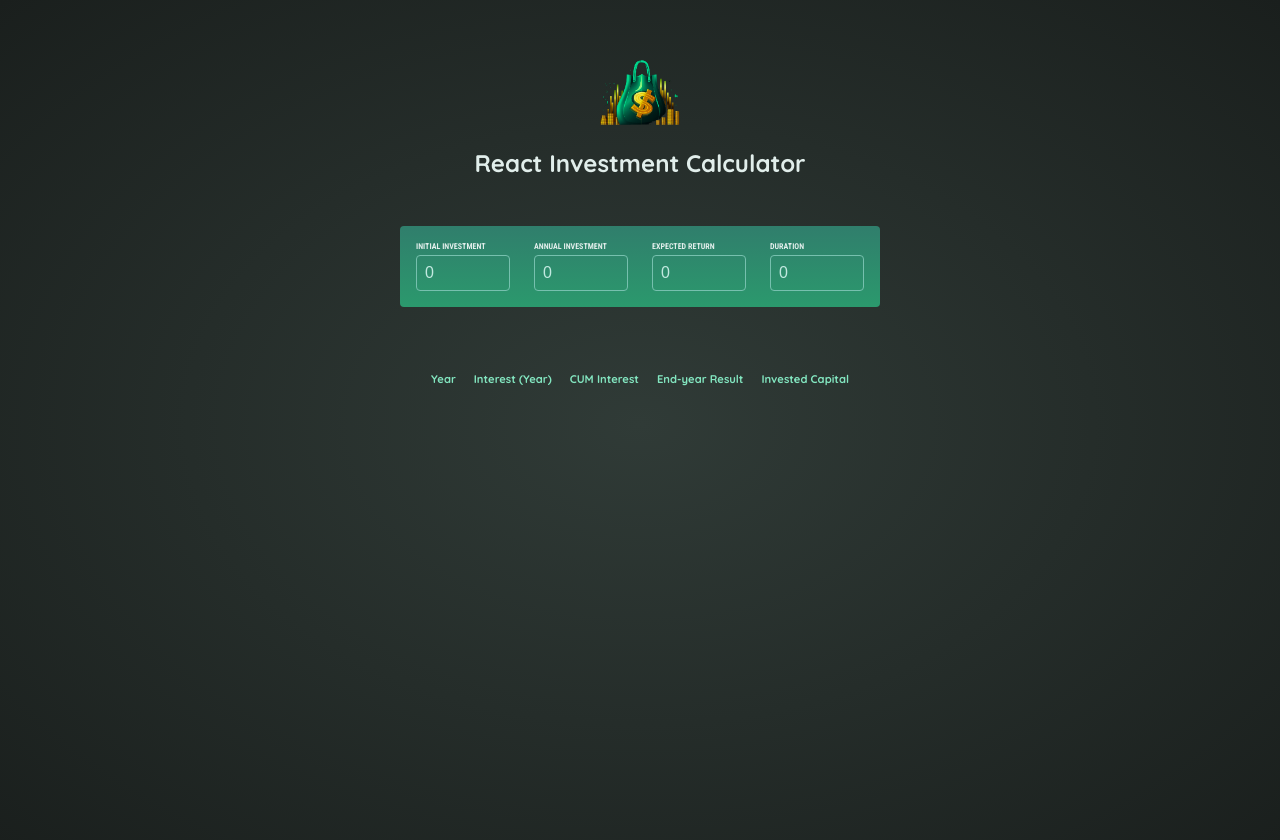
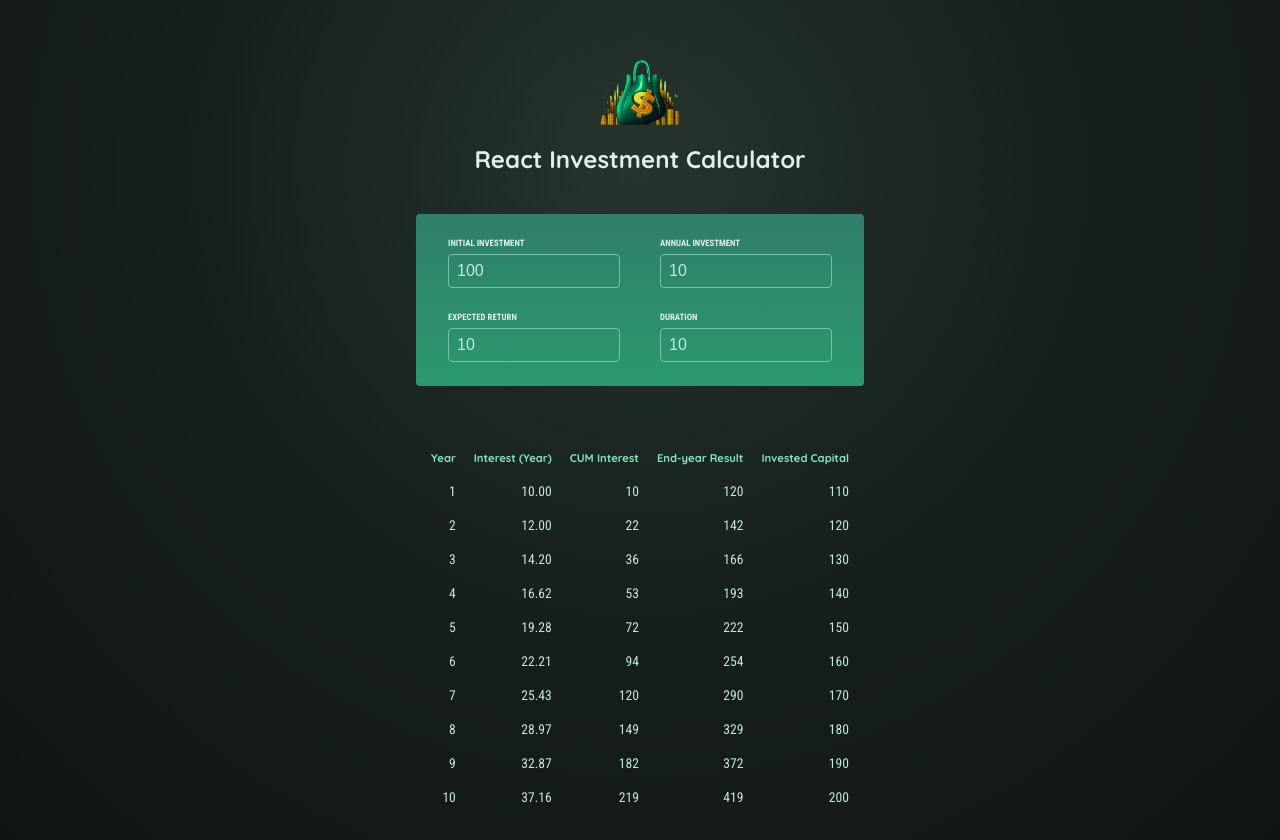
Before and after one commit to OleksiiKhalin/react-learning, a React (Vite) app: page / in a window 1280 px wide. Shown: the top 840 px of the page. Built offline with nearby package versions, Linux system fonts and the light colour scheme.

Commit message:
Small changes and error handling

```diff
--- a/src/App.jsx
+++ b/src/App.jsx
@@ -5,11 +5,12 @@ import UserInput from './components/UserInput'
 
 function App() {
   const [ userInputs, setUserInputs ] = useState({
-    initialInvestment:  0,
-    annualInvestment:   0,
-    expectedReturn:   0,
-    duration: 0,
+    initialInvestment: 100,
+    annualInvestment:  10,
+    expectedReturn:    10,
+    duration:          10,
   });
+  const validInput = userInputs.duration > 0
   function handleUserInput(event) {
       const name = event.target.name;
       const value = Number(event.target.value);
@@ -22,7 +23,7 @@ function App() {
     <main>
       <Header />
       <UserInput userInputs={userInputs} onChange={handleUserInput}/>
-      <Result userInputs={userInputs}/>
+      {validInput && <Result userInputs={userInputs}/> || <p>Duration cannot be negative</p>}
     </main>
   );
 }
--- a/src/components/InputGroup.jsx
+++ b/src/components/InputGroup.jsx
@@ -1,9 +1,6 @@
-import { useState } from 'react'
 export default function InputGroup({children, name, userInputs, onChange}) {
-
-
     return(
-        <div >
+        <p>
             <label htmlFor={name}>{children}</label>
             <input
                 id={name}
@@ -14,7 +11,7 @@ export default function InputGroup({children, name, userInputs, onChange}) {
                 value={userInputs[name]}
                 onChange={onChange}
             />
-        </div>
+        </p>
 
     );
 }
--- a/src/components/UserInput.jsx
+++ b/src/components/UserInput.jsx
@@ -1,14 +1,14 @@
 import InputGroup from "./InputGroup";
 
-export default function UserInput({userInputs, onChange}) {
+export default function UserInput({ userInputs, onChange }) {
     return(
-        <div id="user-input">
+        <section id="user-input">
             <div className="input-group">
                 <InputGroup name='initialInvestment' userInputs={userInputs} onChange={onChange}>INITIAL INVESTMENT</InputGroup>
                 <InputGroup name='annualInvestment'  userInputs={userInputs} onChange={onChange}>ANNUAL INVESTMENT</InputGroup>
                 <InputGroup name='expectedReturn'    userInputs={userInputs} onChange={onChange}>EXPECTED RETURN</InputGroup>
                 <InputGroup name='duration'          userInputs={userInputs} onChange={onChange}>DURATION</InputGroup>
             </div>
-        </div>
+        </section>
     );
 }
--- a/src/index.css
+++ b/src/index.css
@@ -9,14 +9,14 @@ body {
   font-family: 'Quicksand', sans-serif;
   -webkit-font-smoothing: antialiased;
   -moz-osx-font-smoothing: grayscale;
-  background: radial-gradient(#303b37, #1a1f1d);
+  background: radial-gradient(circle at 50% 20%, #26342f 0%, #17201d 45%, #101513 100%);
   color: #e1eeeb;
   min-height: 100vh;
 }
 
 #header {
   text-align: center;
-  margin: 3rem auto;
+  margin: 3rem auto 2.5rem;
 }
 
 
@@ -29,39 +29,53 @@ body {
 
 #header h1 {
   font-size: 1.5rem;
+  margin: 0.75rem 0 0;
 }
 
 #user-input {
-  padding: 1rem;
-  max-width: 30rem;
-  margin: 2rem auto;
+  width: calc(100% - 2rem);
+  max-width: 28rem;
+  margin: 0 auto 2rem;
+  padding: 1.5rem 2rem;
   border-radius: 4px;
   background: linear-gradient(180deg, #307e6c, #2b996d);
 }
 
 .input-group {
-  display: flex;
-  justify-content: space-evenly;
-  gap: 1.5rem;
+  display: grid;
+  grid-template-columns: repeat(2, minmax(0, 1fr));
+  column-gap: 2.5rem;
+  row-gap: 1.5rem;
+}
+
+#user-input p {
+  min-width: 0;
+  margin: 0;
 }
 
 #user-input label {
   display: block;
-  margin-bottom: 0.25rem;
+  margin-bottom: 0.35rem;
   font-family: 'Roboto Condensed', sans-serif;
-  font-size: 0.5rem;
+  font-size: 0.55rem;
   font-weight: bold;
   text-transform: uppercase;
 }
 
 #user-input input {
   width: 100%;
+  height: 2.15rem;
   padding: 0.5rem;
   border: 1px solid #76c0ae;
   border-radius: 0.25rem;
   background-color: transparent;
   color: #c2e9e0;
   font-size: 1rem;
+}
+
+#user-input input:focus {
+  outline: 2px solid #b7ead8;
+  outline-offset: 1px;
 }
 
 #result {
```
